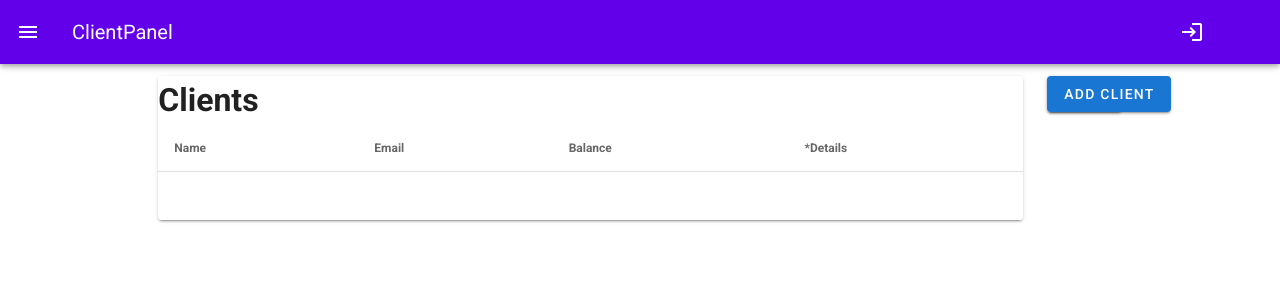
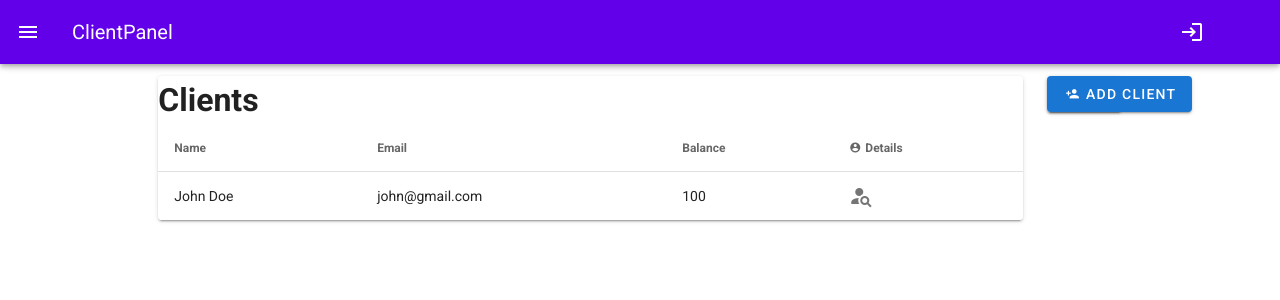
Before and after one commit to Dok92/Clientpanel-Vue, a Vue app: page / in a window 1280 px wide. Shown: the top 300 px of the page. Built offline with nearby package versions, Linux system fonts and the light colour scheme.

Commit message:
Clients and Sidebar styled

```diff
--- a/src/components/Clients.vue
+++ b/src/components/Clients.vue
@@ -5,16 +5,18 @@
       <template v-slot:default>
         <thead>
           <tr>
-            <th class="text-left">Name</th>
-            <th class="text-left">Email</th>
-            <th class="text-left">Balance</th>
-            <th class="text-left">*Details</th>
+            <th>Name</th>
+            <th>Email</th>
+            <th>Balance</th>
+            <th><i class="mdi mdi-account-circle pr-1"></i>Details</th>
           </tr>
         </thead>
         <tbody>
           <tr>
-            <td></td>
-            <td></td>
+            <td>John Doe</td>
+            <td>john@gmail.com</td>
+            <td>100</td>
+            <td><v-icon>mdi mdi-account-search</v-icon></td>
           </tr>
         </tbody>
       </template>
@@ -27,6 +29,11 @@ export default {
 }
 </script>
 
-<style>
-
+<style scoped>
+  thead tr th {
+    font-size: 20px;
+  }
+  tbody tr td {
+    font-size: 16px;
+  }
 </style>
--- a/src/components/Sidebar.vue
+++ b/src/components/Sidebar.vue
@@ -1,7 +1,7 @@
 <template>
   <div >
     <router-link :to="{name: 'AddClient'}">
-      <v-btn block color="primary">Add Client</v-btn>
+      <v-btn block color="primary"><i class="mdi mdi-account-plus pr-1"></i>Add Client</v-btn>
     </router-link>
   </div>
 </template>
--- a/src/plugins/vuetify.js
+++ b/src/plugins/vuetify.js
@@ -4,4 +4,7 @@ import Vuetify from 'vuetify/lib';
 Vue.use(Vuetify);
 
 export default new Vuetify({
+  icons: {
+    iconfont: 'mdiSvg',
+  },
 });
```
